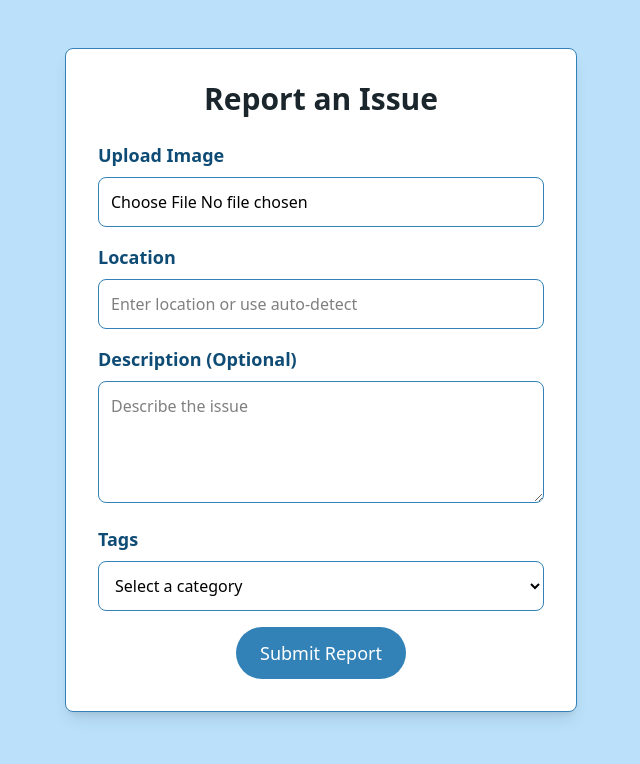
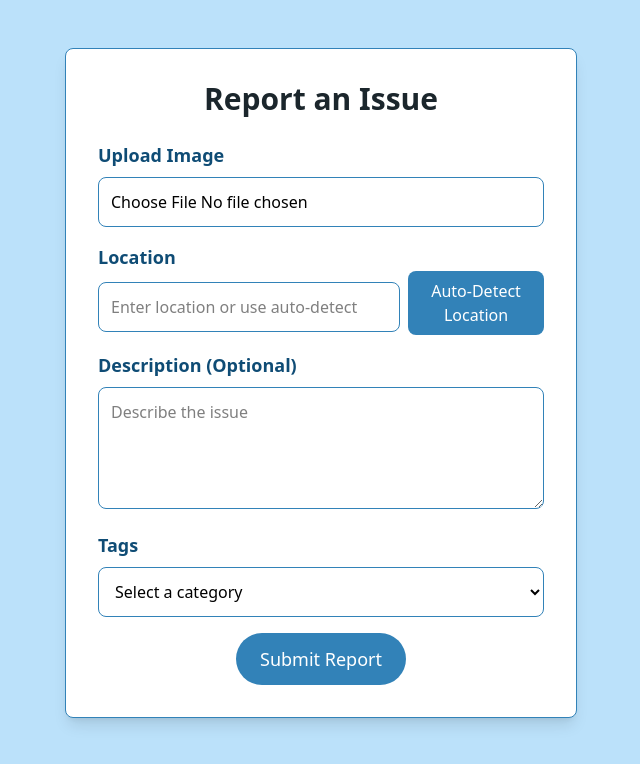
Before and after one commit to arorarish245/StreetVoice, a Next.js app in the folder frontend/: page /report in a window 1280 px wide. Shown: the top 764 px of the page, without its empty margins (319-959 px from the left). Built offline with nearby package versions, Linux system fonts and the light colour scheme.

Commit message:
Added location auto-detection feature to the 'Report an Issue' form using OpenCage API

```diff
--- /dev/null
+++ b/frontend/src/app/api/get-location/route.ts
@@ -0,0 +1,19 @@
+// app/api/get-location/route.ts
+import { NextResponse } from 'next/server';
+
+export async function GET(request: Request) {
+  const { searchParams } = new URL(request.url);
+  const lat = searchParams.get('lat');
+  const lng = searchParams.get('lng');
+
+  const apiKey = process.env.OPENCAGE_API_KEY;
+  const url = `https://api.opencagedata.com/geocode/v1/json?q=${lat}+${lng}&key=${apiKey}`;
+
+  try {
+    const res = await fetch(url);
+    const data = await res.json();
+    return NextResponse.json(data);
+  } catch (err) {
+    return NextResponse.json({ error: 'Failed to fetch location' }, { status: 500 });
+  }
+}
--- a/frontend/src/app/report/page.tsx
+++ b/frontend/src/app/report/page.tsx
@@ -33,6 +33,37 @@ export default function ReportIssue() {
         ...prev,
         [name]: value,
       }));
+    }
+  };
+
+  // Function to get user's location using OpenCage API
+  const getLocationFromCoords = async (lat: number, lng: number) => {
+    const res = await fetch(`/api/get-location?lat=${lat}&lng=${lng}`);
+    const data = await res.json();
+
+    // Assuming location info is in 'formatted' field
+    return data.results?.[0]?.formatted || 'Location not found';
+  };
+
+  // Function to fetch current location using the browser's Geolocation API
+  const getCurrentLocation = async () => {
+    if (navigator.geolocation) {
+      navigator.geolocation.getCurrentPosition(
+        async (position) => {
+          const { latitude, longitude } = position.coords;
+          const location = await getLocationFromCoords(latitude, longitude);
+          setFormData((prev) => ({
+            ...prev,
+            location,
+          }));
+        },
+        (error) => {
+          console.error('Error getting location', error);
+          setStatus('Failed to get location.');
+        }
+      );
+    } else {
+      setStatus('Geolocation is not supported by this browser.');
     }
   };
 
@@ -76,7 +107,6 @@ export default function ReportIssue() {
     setIsSubmitting(false);
   };
 
-
   return (
     <div className="min-h-screen bg-[#BBE1FA] py-12 px-6">
       <div className="max-w-lg mx-auto bg-white p-8 rounded-lg shadow-lg border border-[#3282B8]">
@@ -100,6 +130,7 @@ export default function ReportIssue() {
           {/* Location */}
           <div className="mb-4">
             <label htmlFor="location" className="block text-lg text-[#0F4C75] font-semibold">Location</label>
+            <div className="flex items-center">
               <input
                 type="text"
                 id="location"
@@ -109,6 +140,14 @@ export default function ReportIssue() {
                 className="w-full p-3 mt-2 border border-[#3282B8] rounded-lg focus:outline-none focus:ring-2 focus:ring-[#0F4C75] hover:bg-[#F1F1F1] transition duration-300"
                 placeholder="Enter location or use auto-detect"
               />
+              <button
+                type="button"
+                onClick={getCurrentLocation}
+                className="ml-2 bg-[#3282B8] text-white px-4 py-2 rounded-lg"
+              >
+                Auto-Detect Location
+              </button>
+            </div>
           </div>
 
           {/* Description */}
```
Also changed, not shown: frontend/src/app/api/step2.jpg (deleted). Lines whose indentation alone changed are shown as unchanged.
